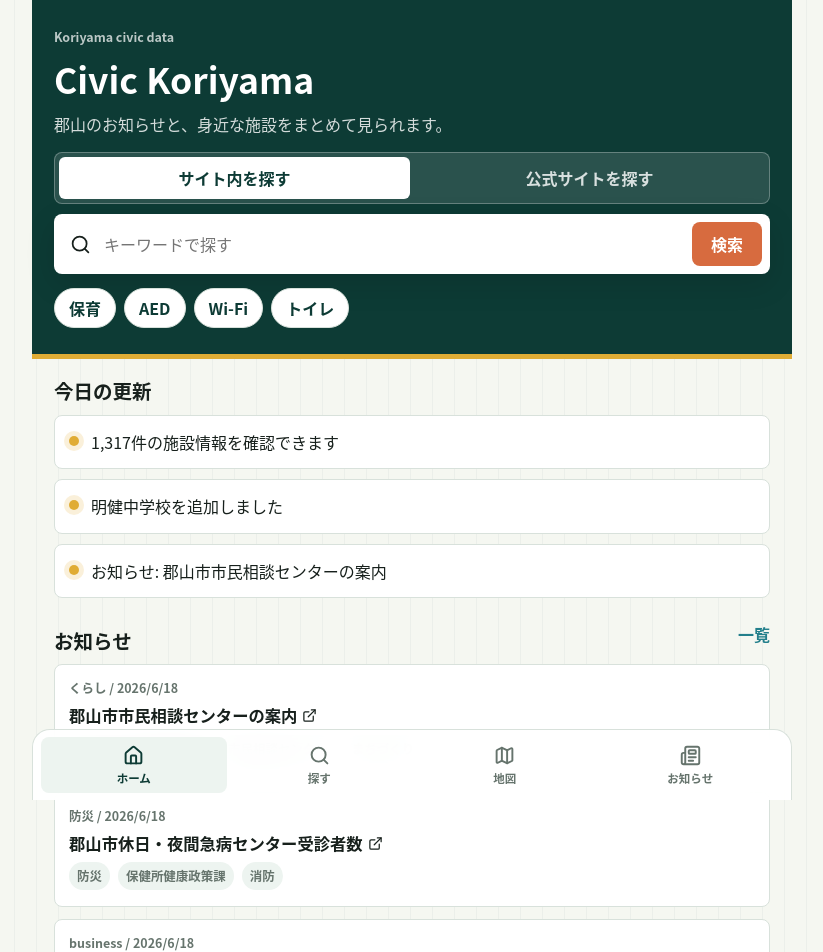
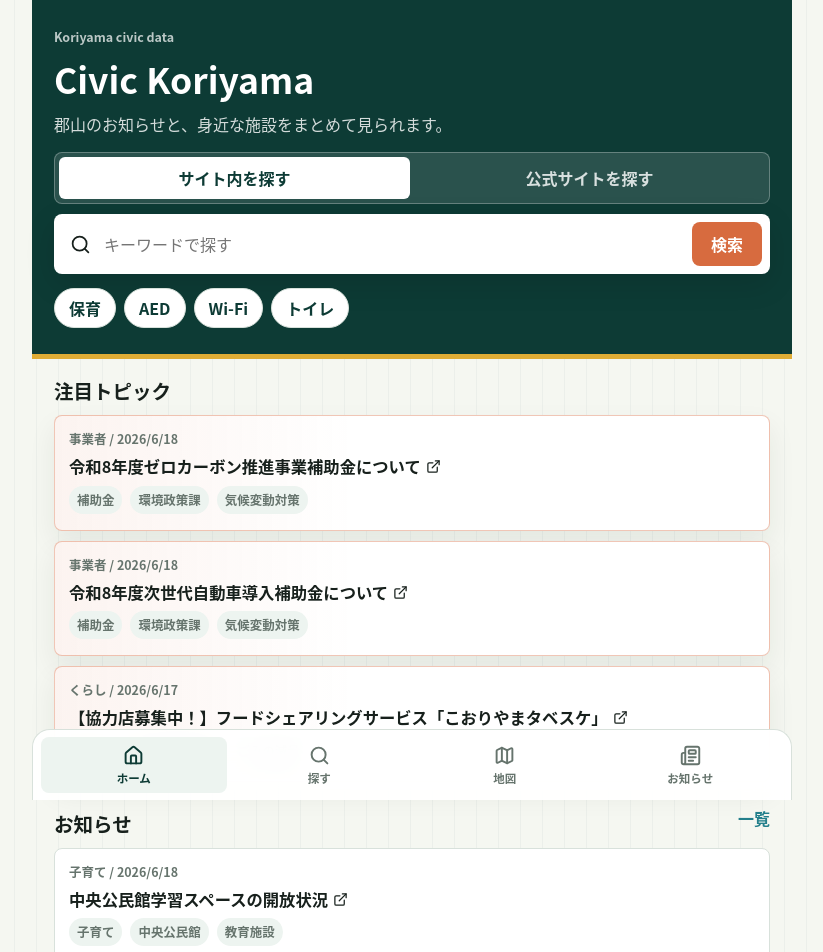
Before and after one commit to viasnake/koriyama-now, a React (Vite) app: page / in a window 1280 px wide. Shown: the top 952 px of the page, without its empty margins (228-1051 px from the left). Built offline with nearby package versions, Linux system fonts and the light colour scheme.

Commit message:
feat(home): surface featured topics

```diff
--- a/public/generated/build-meta.json
+++ b/public/generated/build-meta.json
@@ -1,5 +1,5 @@
 {
-  "generated_at": "2026-06-18T09:58:51.417Z",
+  "generated_at": "2026-06-18T18:12:12.217Z",
   "source": "civic-koriyama-data",
   "api_base": "https://civic-koriyama-data.alflag.org/api/v2",
   "mode": "scheduled-static-build",
--- a/public/generated/home.json
+++ b/public/generated/home.json
@@ -1,18 +1,79 @@
 {
-  "generated_at": "2026-06-18T09:58:51.417Z",
+  "generated_at": "2026-06-18T18:12:12.217Z",
   "health": {
     "status": "ok",
     "datasetsTotal": 8,
     "placesCount": 1317,
-    "lastSuccessAt": "2026-06-17T18:00:30.065Z",
-    "rssLastSuccessAt": "2026-06-18T09:00:20.522Z"
+    "lastSuccessAt": "2026-06-18T18:00:27.504Z",
+    "rssLastSuccessAt": "2026-06-18T18:00:26.443Z"
   },
-  "today_updates": [
-    "1,317件の施設情報を確認できます",
-    "明健中学校を追加しました",
-    "お知らせ: 郡山市市民相談センターの案内"
+  "featured_topics": [
+    {
+      "id": "rss_819ccb76a6d645a9",
+      "title": "令和8年度ゼロカーボン推進事業補助金について",
+      "link": "https://www.city.koriyama.lg.jp/soshiki/54/2443.html",
+      "category": "business",
+      "categoryLabel": "事業者",
+      "publishedAt": "2026-06-18T00:00:00.000Z",
+      "tags": [
+        "補助金",
+        "環境政策課",
+        "気候変動対策",
+        "環境・自然保護",
+        "くらし"
+      ],
+      "kind": "news"
+    },
+    {
+      "id": "rss_53d196baf5d0896b",
+      "title": "令和8年度次世代自動車導入補助金について",
+      "link": "https://www.city.koriyama.lg.jp/soshiki/54/160255.html",
+      "category": "business",
+      "categoryLabel": "事業者",
+      "publishedAt": "2026-06-18T00:00:00.000Z",
+      "tags": [
+        "補助金",
+        "環境政策課",
+        "気候変動対策",
+        "環境・自然保護",
+        "くらし"
+      ],
+      "kind": "news"
+    },
+    {
+      "id": "rss_f8f1116e55c5394b",
+      "title": "【協力店募集中！】フードシェアリングサービス「こおりやまタベスケ」",
+      "link": "https://www.city.koriyama.lg.jp/soshiki/55/85279.html",
+      "category": "life",
+      "categoryLabel": "くらし",
+      "publishedAt": "2026-06-17T23:30:00.000Z",
+      "tags": [
+        "ごみ",
+        "ごみ減量推進課",
+        "ごみの減量",
+        "ごみ・リサイクル",
+        "くらし"
+      ],
+      "kind": "news"
+    }
   ],
   "news": [
+    {
+      "id": "rss_2cce4b6b243d8a14",
+      "title": "中央公民館学習スペースの開放状況",
+      "link": "https://www.city.koriyama.lg.jp/soshiki/152/124436.html",
+      "category": "childcare",
+      "categoryLabel": "子育て",
+      "publishedAt": "2026-06-18T11:00:00.000Z",
+      "tags": [
+        "子育て",
+        "中央公民館",
+        "教育施設",
+        "教育・生涯学習",
+        "子育て・教育"
+      ],
+      "kind": "news"
+    },
     {
       "id": "rss_47d7cd46c78aab5d",
       "title": "郡山市市民相談センターの案内",
@@ -25,6 +86,23 @@
         "市民相談センター",
         "まちづくり",
         "くらし"
+      ],
+      "kind": "news"
+    },
+    {
+      "id": "rss_0b2180b4f5a58c3e",
+      "title": "【中央公民館】中央市民学校",
+      "link": "https://www.city.koriyama.lg.jp/site/manabi/56341.html",
+      "category": "childcare",
+      "categoryLabel": "子育て",
+      "publishedAt": "2026-06-18T04:00:00.000Z",
+      "tags": [
+        "子育て",
+        "学校",
+        "中央公民館",
+        "教育計画・事業",
+        "教育・生涯学習",
+        "子育て・教育"
       ],
       "kind": "news"
     },
@@ -49,7 +127,7 @@
       "title": "令和8年度ゼロカーボン推進事業補助金について",
       "link": "https://www.city.koriyama.lg.jp/soshiki/54/2443.html",
       "category": "business",
-      "categoryLabel": "business",
+      "categoryLabel": "事業者",
       "publishedAt": "2026-06-18T00:00:00.000Z",
       "tags": [
         "補助金",
@@ -65,41 +143,13 @@
       "title": "令和8年度次世代自動車導入補助金について",
       "link": "https://www.city.koriyama.lg.jp/soshiki/54/160255.html",
       "category": "business",
-      "categoryLabel": "business",
+      "categoryLabel": "事業者",
       "publishedAt": "2026-06-18T00:00:00.000Z",
       "tags": [
         "補助金",
         "環境政策課",
         "気候変動対策",
         "環境・自然保護",
-        "くらし"
-      ],
-      "kind": "news"
-    },
-    {
-      "id": "rss_d0fe02e9420b048c",
-      "title": "【審査結果公表】（受付終了）こども食堂開設体験事業業務委託に係る公募型プロポーザルの実施について",
-      "link": "https://www.city.koriyama.lg.jp/site/keiyakuportal/184308.html",
-      "category": "life",
-      "categoryLabel": "くらし",
-      "publishedAt": "2026-06-17T23:30:00.000Z",
-      "tags": [
-        "こども総務企画課"
-      ],
-      "kind": "news"
-    },
-    {
-      "id": "rss_f8f1116e55c5394b",
-      "title": "【協力店募集中！】フードシェアリングサービス「こおりやまタベスケ」",
-      "link": "https://www.city.koriyama.lg.jp/soshiki/55/85279.html",
-      "category": "life",
-      "categoryLabel": "くらし",
-      "publishedAt": "2026-06-17T23:30:00.000Z",
-      "tags": [
-        "ごみ",
-        "ごみ減量推進課",
-        "ごみの減量",
-        "ごみ・リサイクル",
         "くらし"
       ],
       "kind": "news"
@@ -118,7 +168,7 @@
       "phone": "024-925-5588",
       "sourceUrl": "https://www.city.koriyama.lg.jp/uploaded/attachment/1719.csv",
       "firstSeenAt": "2026-05-27T03:00:45.846Z",
-      "lastSeenAt": "2026-06-17T18:00:30.065Z",
+      "lastSeenAt": "2026-06-18T18:00:27.504Z",
       "attributes": {
         "raw": {
           "大分類": "保育所・保育園・幼稚園",
@@ -147,7 +197,7 @@
       "phone": "024-925-5588",
       "sourceUrl": "https://www.city.koriyama.lg.jp/uploaded/attachment/1719.csv",
       "firstSeenAt": "2026-05-27T03:00:45.846Z",
-      "lastSeenAt": "2026-06-17T18:00:30.065Z",
+      "lastSeenAt": "2026-06-18T18:00:27.504Z",
       "attributes": {
         "raw": {
           "大分類": "保育所・保育園・幼稚園",
@@ -176,7 +226,7 @@
       "phone": "024-984-5588",
       "sourceUrl": "https://www.city.koriyama.lg.jp/uploaded/attachment/1719.csv",
       "firstSeenAt": "2026-05-27T03:00:45.846Z",
-      "lastSeenAt": "2026-06-17T18:00:30.065Z",
+      "lastSeenAt": "2026-06-18T18:00:27.504Z",
       "attributes": {
         "raw": {
           "大分類": "保育所・保育園・幼稚園",
@@ -205,7 +255,7 @@
       "phone": "024-984-5588",
       "sourceUrl": "https://www.city.koriyama.lg.jp/uploaded/attachment/1719.csv",
       "firstSeenAt": "2026-05-27T03:00:45.846Z",
-      "lastSeenAt": "2026-06-17T18:00:30.065Z",
+      "lastSeenAt": "2026-06-18T18:00:27.504Z",
       "attributes": {
         "raw": {
           "大分類": "保育所・保育園・幼稚園",
@@ -234,7 +284,7 @@
       "phone": "024-946-0933",
       "sourceUrl": "https://www.city.koriyama.lg.jp/uploaded/attachment/1719.csv",
       "firstSeenAt": "2026-05-27T03:00:45.846Z",
-      "lastSeenAt": "2026-06-17T18:00:30.065Z",
+      "lastSeenAt": "2026-06-18T18:00:27.504Z",
       "attributes": {
         "raw": {
           "大分類": "保育所・保育園・幼稚園",
@@ -263,7 +313,7 @@
       "phone": "024-946-0933",
       "sourceUrl": "https://www.city.koriyama.lg.jp/uploaded/attachment/1719.csv",
       "firstSeenAt": "2026-05-27T03:00:45.846Z",
-      "lastSeenAt": "2026-06-17T18:00:30.065Z",
+      "lastSeenAt": "2026-06-18T18:00:27.504Z",
       "attributes": {
         "raw": {
           "大分類": "保育所・保育園・幼稚園",
@@ -292,7 +342,7 @@
       "phone": "024-934-5714",
       "sourceUrl": "https://www.city.koriyama.lg.jp/uploaded/attachment/1719.csv",
       "firstSeenAt": "2026-05-27T03:00:45.846Z",
-      "lastSeenAt": "2026-06-17T18:00:30.065Z",
+      "lastSeenAt": "2026-06-18T18:00:27.504Z",
       "attributes": {
         "raw": {
           "大分類": "保育所・保育園・幼稚園",
@@ -321,7 +371,7 @@
       "phone": "024-934-5714",
       "sourceUrl": "https://www.city.koriyama.lg.jp/uploaded/attachment/1719.csv",
       "firstSeenAt": "2026-05-27T03:00:45.846Z",
-      "lastSeenAt": "2026-06-17T18:00:30.065Z",
+      "lastSeenAt": "2026-06-18T18:00:27.504Z",
       "attributes": {
         "raw": {
           "大分類": "保育所・保育園・幼稚園",
--- a/scripts/validate-generated.ts
+++ b/scripts/validate-generated.ts
@@ -13,11 +13,12 @@ const checks: Check[] = [
     name: "home.json",
     validate: (value) =>
       hasGeneratedAt(value) &&
+      Array.isArray(value.featured_topics) &&
       Array.isArray(value.news) &&
       Array.isArray(value.places) &&
       Array.isArray(value.category_counts)
         ? undefined
-        : "home.json must include generated_at and home arrays"
+        : "home.json must include generated_at, featured_topics and home arrays"
   },
   {
     name: "news.json",
--- a/src/frontend/routes/Home.tsx
+++ b/src/frontend/routes/Home.tsx
@@ -24,6 +24,8 @@ export default function Home() {
   });
 
   const home = homeQuery.data;
+  const featuredTopicIds = new Set(home?.featured_topics.map((entry) => entry.id) ?? []);
+  const latestNews = home?.news.filter((entry) => !featuredTopicIds.has(entry.id)).slice(0, 3) ?? [];
 
   return (
     <div className="page">
@@ -76,20 +78,20 @@ export default function Home() {
         ) : null}
       </header>
 
-      <Section title="今日の更新">
-        {homeQuery.isLoading ? <CardSkeleton /> : null}
-        {homeQuery.isError ? <SectionError message="今日の更新を取得できませんでした。" /> : null}
-        {home ? (
-          <div className="today-list">
-            {(home.today_updates.length > 0 ? home.today_updates : ["現在の更新状況を確認しています。"]).map((item) => (
-              <div className="today-list__item" key={item}>
-                <span />
-                <p>{item}</p>
-              </div>
+      {homeQuery.isLoading ? (
+        <Section title="注目トピック">
+          <CardSkeleton />
+        </Section>
+      ) : null}
+      {home?.featured_topics.length ? (
+        <Section title="注目トピック">
+          <div className="featured-topic-list">
+            {home.featured_topics.map((entry) => (
+              <NewsCard key={entry.id} entry={entry} />
             ))}
           </div>
-        ) : null}
-      </Section>
+        </Section>
+      ) : null}
 
       <Section
         title="お知らせ"
@@ -101,7 +103,7 @@ export default function Home() {
       >
         {homeQuery.isLoading ? <CardSkeleton /> : null}
         {homeQuery.isError ? <SectionError message="お知らせを取得できませんでした。" /> : null}
-        {home?.news.slice(0, 3).map((entry) => <NewsCard key={entry.id} entry={entry} />)}
+        {latestNews.map((entry) => <NewsCard key={entry.id} entry={entry} />)}
       </Section>
 
       <Section title="施設カテゴリ">
--- a/src/frontend/styles/global.css
+++ b/src/frontend/styles/global.css
@@ -363,34 +363,17 @@ a {
   color: white;
 }
 
-.today-list {
+.featured-topic-list {
   display: grid;
   gap: 10px;
 }
 
-.today-list__item {
-  display: grid;
-  grid-template-columns: 12px minmax(0, 1fr);
-  gap: 10px;
-  align-items: start;
-  padding: 13px 14px;
-  border: 1px solid var(--line);
-  border-radius: 8px;
-  background: var(--surface);
-}
-
-.today-list__item span {
-  width: 10px;
-  height: 10px;
-  margin-top: 7px;
-  border-radius: 50%;
-  background: var(--sun);
-  box-shadow: 0 0 0 5px rgb(224 172 53 / 0.18);
-}
-
-.today-list__item p {
-  margin: 0;
-  line-height: 1.65;
+.featured-topic-list .news-card {
+  border-color: rgb(215 107 63 / 0.38);
+  background:
+    linear-gradient(90deg, rgb(215 107 63 / 0.08), transparent 42%),
+    var(--surface);
+  box-shadow: 0 12px 28px rgb(19 39 34 / 0.07);
 }
 
 .place-card,
--- a/src/shared/normalize.ts
+++ b/src/shared/normalize.ts
@@ -10,6 +10,7 @@ import type {
 
 const categoryLabels: Record<string, string> = {
   aed: "AED",
+  business: "事業者",
   childcare: "子育て",
   changes: "施設の更新",
   city_admin: "施設・行政",
--- a/src/shared/types.ts
+++ b/src/shared/types.ts
@@ -54,7 +54,7 @@ export type HealthSummary = {
 export type HomeData = {
   generated_at: string;
   health: HealthSummary;
-  today_updates: string[];
+  featured_topics: NewsEntry[];
   news: NewsEntry[];
   places: Place[];
   category_counts: CategoryCount[];
```
Also changed, not shown: scripts/fetch-data.ts (+81 -14 lines), public/generated/news.json, public/generated/places.geojson, public/generated/places.json, public/generated/search-index.json.
